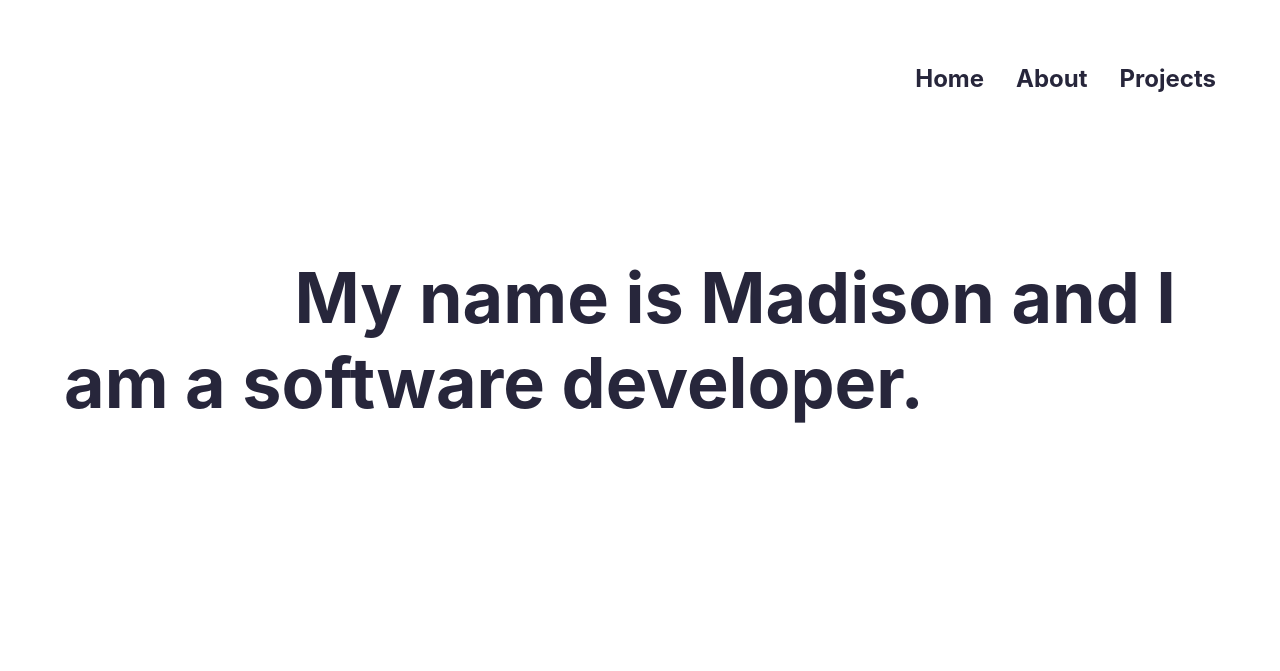
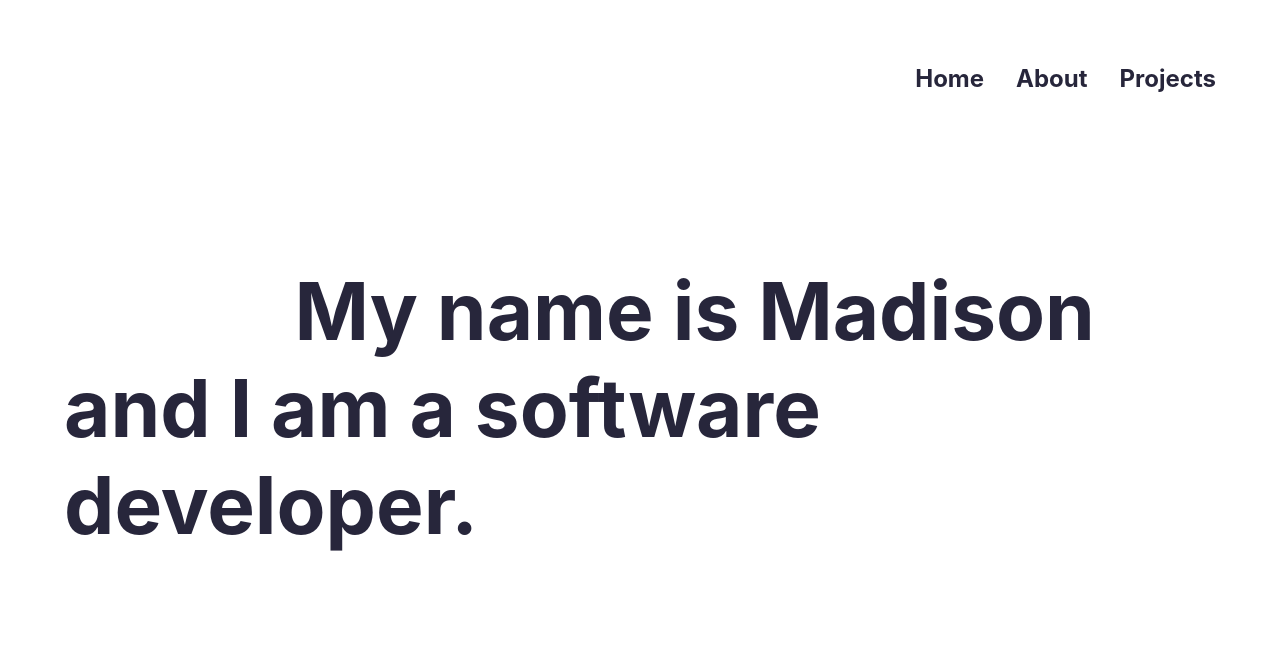
Before and after one commit to madisonlowe/mySiteReact, a React app: page /home in a window 1280 px wide. Built offline with nearby package versions, Linux system fonts and the light colour scheme.

Commit message:
Updated CSS and main route pages. Added home.js descriptor functions.

```diff
--- a/src/Components/App/App.css
+++ b/src/Components/App/App.css
@@ -28,9 +28,13 @@ a {
 
 /* Code for home.js. */
 .home-title {
-  font-size: 70px;
+  font-size: 5em;
   text-indent: 20%;
   padding: 10% 0%;
+}
+
+.descriptor:hover {
+  cursor: pointer;
 }
 
 /* Code for about.js. */
--- a/src/data.js
+++ b/src/data.js
@@ -1,4 +1,4 @@
-let projects = [
+export let projects = [
   {
     title: "Project Week",
     desc: "Lorem ipsum dolor sit amet, consectetur adipiscing elit. Pellentesque scelerisque tristique semper. Cras et nisl et orci ornare pulvinar. Vivamus sit amet velit viverra, vehicula ipsum a, dignissim ex.",
@@ -35,6 +35,20 @@ let projects = [
     src: "https://i.pinimg.com/564x/44/f9/49/44f949056f550359f76ea8cb42702444.jpg",
     github: "https://github.com/madisonlowe/catTreat",
   },
+  {
+    title: "Auth0",
+    desc: "Lorem ipsum dolor sit amet, consectetur adipiscing elit. Pellentesque scelerisque tristique semper. Cras et nisl et orci ornare pulvinar. Vivamus sit amet velit viverra, vehicula ipsum a, dignissim ex.",
+    src: "https://i.pinimg.com/564x/44/f9/49/44f949056f550359f76ea8cb42702444.jpg",
+    github:
+      "https://github.com/SchoolOfCode/w10d4_auth0-workshop-skan-son-butchers",
+  },
 ];
 
-export default projects;
+export let descriptors = [
+  "software developer",
+  "lake swimmer",
+  "Sheffielder",
+  "houseplant enthusiast",
+  "cat person",
+  "bad cook",
+];
--- a/src/routes/about.js
+++ b/src/routes/about.js
@@ -1,6 +1,6 @@
 export default function About() {
   return (
-    <main>
+    <main style={{ overflow: "hidden" }}>
       <h1>About.</h1>
       <section className="about-desc">
         <h2>
--- a/src/routes/home.js
+++ b/src/routes/home.js
@@ -1,8 +1,24 @@
+import { descriptors } from "../data";
+import { useState } from "react";
+
 export default function Home() {
+  const [descriptor, setDescriptor] = useState("software developer");
+  const [index, setIndex] = useState(1);
+
+  function handleDescriptor() {
+    let incrementedIndex = (index + 1) % descriptors.length;
+    setIndex(incrementedIndex);
+    let nextDescriptor = descriptors[index];
+    setDescriptor(nextDescriptor);
+  }
+
   return (
     <main>
       <h1 className="home-title">
-        My name is Madison and I am a software developer.
+        My name is Madison and I am a{" "}
+        <span className="descriptor" onClick={handleDescriptor}>
+          {descriptor}.
+        </span>
       </h1>
     </main>
   );
--- a/src/routes/projects.js
+++ b/src/routes/projects.js
@@ -1,5 +1,5 @@
 import ProjectCardMap from "../Components/ProjectCardMap/index.js";
-import projects from "../data";
+import { projects } from "../data";
 
 export default function Projects() {
   return (
```
